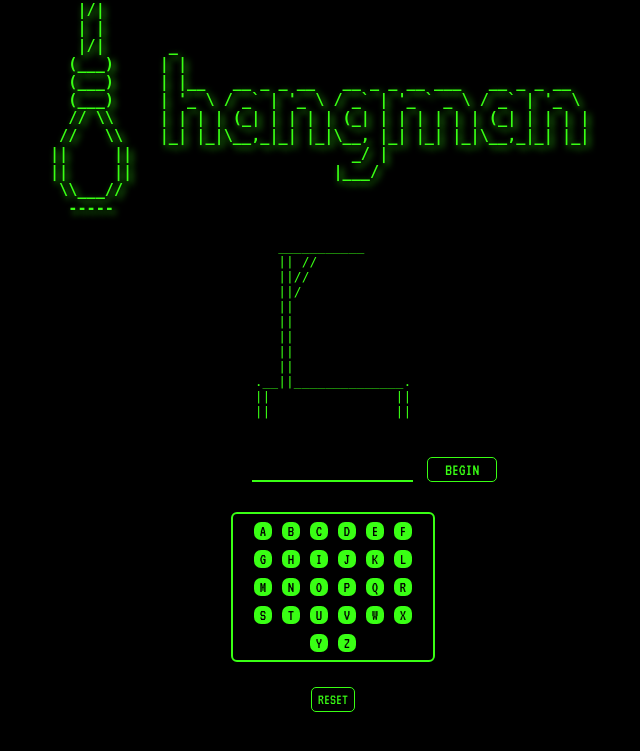
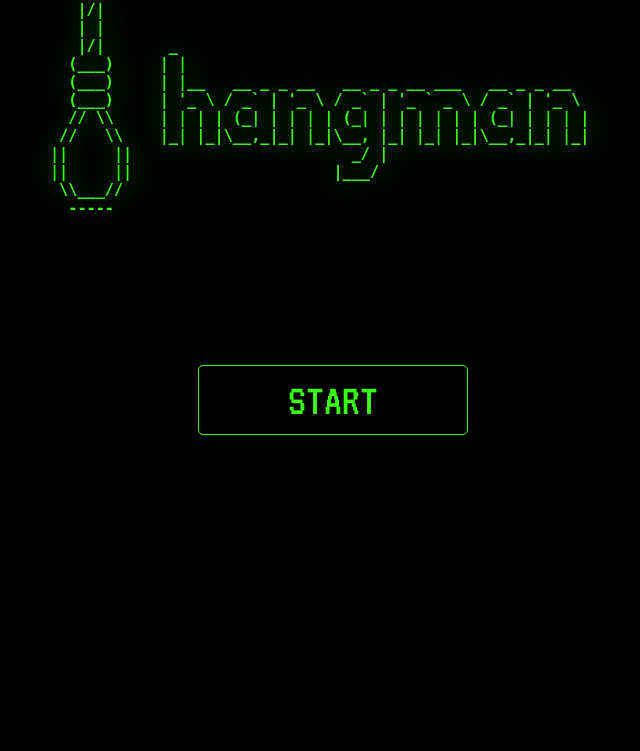
Before and after one commit to ntartaro/hangman, a PHP site: page / in a window 1280 px wide. Shown: the top 751 px of the page, without its empty margins (307-947 px from the left). Run offline with PHP 8.4, Linux system fonts and the light colour scheme.

Commit message:
style style

```diff
--- a/index.html
+++ b/index.html
@@ -39,6 +39,10 @@
 </h3>
 </div>
 
+
+<div class="startWrapper">
+    <button class="startButton">START</button>
+</div>
 
 <div class="invisible">
 	<section class="gallow-wrapper">
@@ -203,13 +207,12 @@
 
 	</section>
 
-	<main>
+	<div class="beginWrapper">
 		<form class="inputField">
-			<input class="data" type="text"
-					onkeyup="this.value = validateKeyStrokes(this.value)" >
-			<button class="inputButton">BEGIN</button>
-		</form>
-	</main>
+		    <input class="data" type="text" autofocus onkeyup="this.value = validateKeyStrokes(this.value)">
+		    <button class="inputButton">BEGIN</button>
+        </form>
+    </div>
 
 	<section class="letters">
 		<div class="alphabet">A</div>
--- a/script.js
+++ b/script.js
@@ -31,6 +31,15 @@ function validateKeyStrokes(val) {									// Passes input from input field
 	fixedVal = fixedVal.replace('0', '')
 	return fixedVal													// Sends back fixed input
 }
+
+
+const startButton = document.querySelector('.startButton')
+startButton.addEventListener('click', function(e) {
+	e.preventDefault()
+	document.querySelector('.startWrapper').style.display = 'none'
+	document.querySelector('.invisible').style.display = 'block'
+})
+
 
 //
 // Begin button
--- a/style.css
+++ b/style.css
@@ -14,19 +14,20 @@ h3 {
 }
 
 .title1 {
-	text-shadow: 3px 3px 7px #39ff14;
-	animation: slidedown 3s linear;
+	text-shadow: 1px 1px 30px #39ff14, 3px 3px 40px #39ff14;
+	animation: slidedown 2.5s linear;
 }
 
 .title2 {
-	text-shadow: 3px 3px 7px #39ff14;
-	margin-top: -300px;
-	animation: slidedown 2s linear forwards 3.1s;
+	text-shadow: 1px 1px 30px #39ff14, 3px 3px 40px #39ff14;
+	margin-top: -325px;
+	animation: slidedown 1.5s linear forwards 2.65s;
 }
 
 .invisible {
+	display: none;
 	opacity: 0;
-	animation: opacity 6s linear forwards 2.2s;
+	animation: opacity 3s linear forwards;
 }
 
 .gallow-wrapper {
@@ -34,50 +35,58 @@ h3 {
 	margin-bottom: 15px;
 }
 
-/*Gallows*/
+.startWrapper {
+	position: absolute;
+	top: 50%;
+	left: 50%;
+	transform: translateX(-50%) translateY(-50%);
+	opacity: 0;
+	animation: opacity 4.5s linear forwards 2s;
+}
+
+.startButton {
+	font-size: 45px;
+	font-family: 'VT323', monospace;
+	width: 270px;
+	height: 70px;
+	text-align: center;
+	color: #39ff14;
+	background: black;
+	border-radius: 5px;
+	border: solid 1px #39ff14;
+}
+
+/*-------- Gallows --------*/
 .gallows {
 	color: #39ff14;
 	display: flex;
 	justify-content: center;
 	align-items: center;
 }
-
-.zero {
-	display: ;
-}
-
 .one {
 	display: none;
 }
-
 .two {
 	display: none;
 }
-
 .three {
 	display: none;
 }
-
 .four {
 	display: none;
 }
-
 .five {
 	display: none;
 }
-
 .six {
 	display: none;
 }
-
 .seven {
 	display: none;
 }
-
 .eight {
 	display: none;
 }
-
 .win {
 	display: none;
 }
@@ -127,13 +136,20 @@ h3 {
 }
 
 /*Wrapper for input field + begin button*/
-main {
+.beginWrapper {
 	display: flex;
+	flex-direction: column;
 	justify-content: center;
 	align-items: center;
 	margin-top: 10px;
-	margin-bottom: 30px;
-	margin-left: 83px;
+	margin-bottom: 20px;
+}
+
+.inputField{
+	display: flex;
+	flex-direction: column;
+	justify-content: center;
+	align-items: center;
 }
 
 /*Input field*/
@@ -152,7 +168,7 @@ main {
 
 /*Begin button*/
 .inputButton {
-	margin-left: 8px;
+	margin-top: 15px;
 	font-size: 17px;
 	font-family: 'VT323', monospace;
 	width: 70px;
@@ -226,7 +242,7 @@ main {
 	grid-column-end: 5;
 }
 
-/*Mobile sizing*/
+/*-------- Mobile sizing --------*/
 @media screen and (max-width: 640px) {
   h3 {
   	font-size: 7.5px;
@@ -274,7 +290,6 @@ main {
   }
 }
 
-
 @keyframes slidedown {
 	0% {
 		margin-top: -300px;
@@ -288,10 +303,10 @@ main {
 	0% {
 		opacity:0;
 	}
-
+/*
 	50% {
 		opacity:0;
-	}
+	} */
 
 	100% {
 		opacity:1;
```
